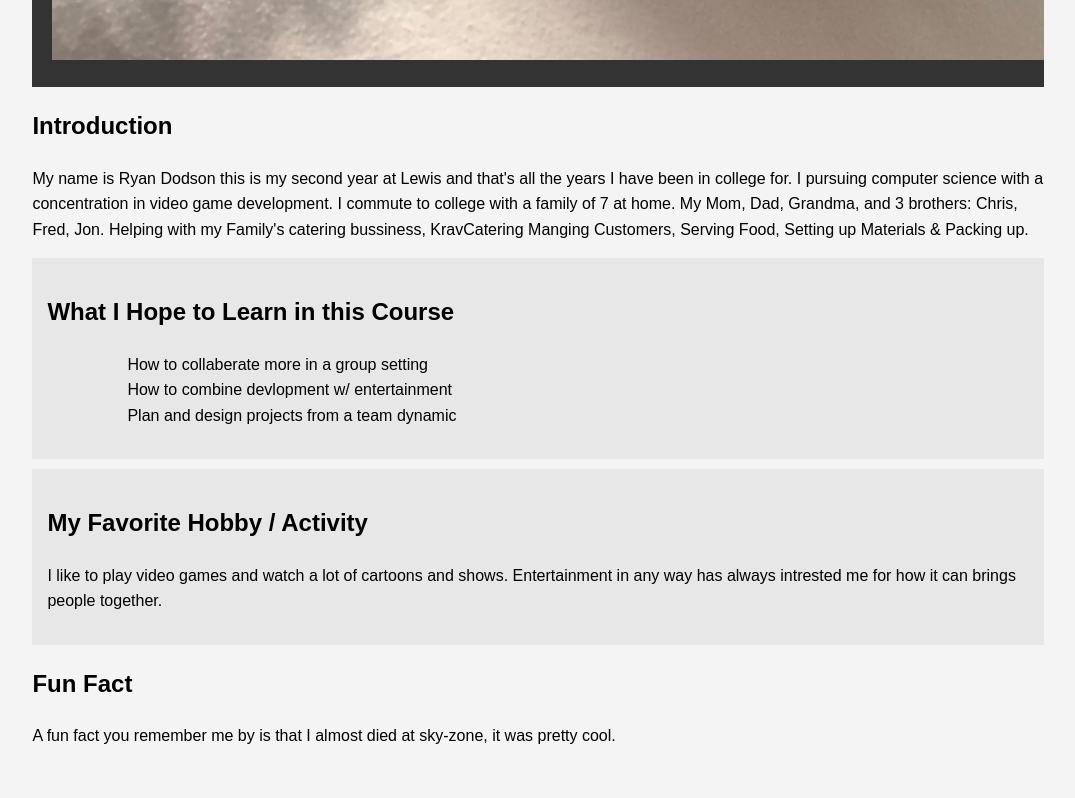
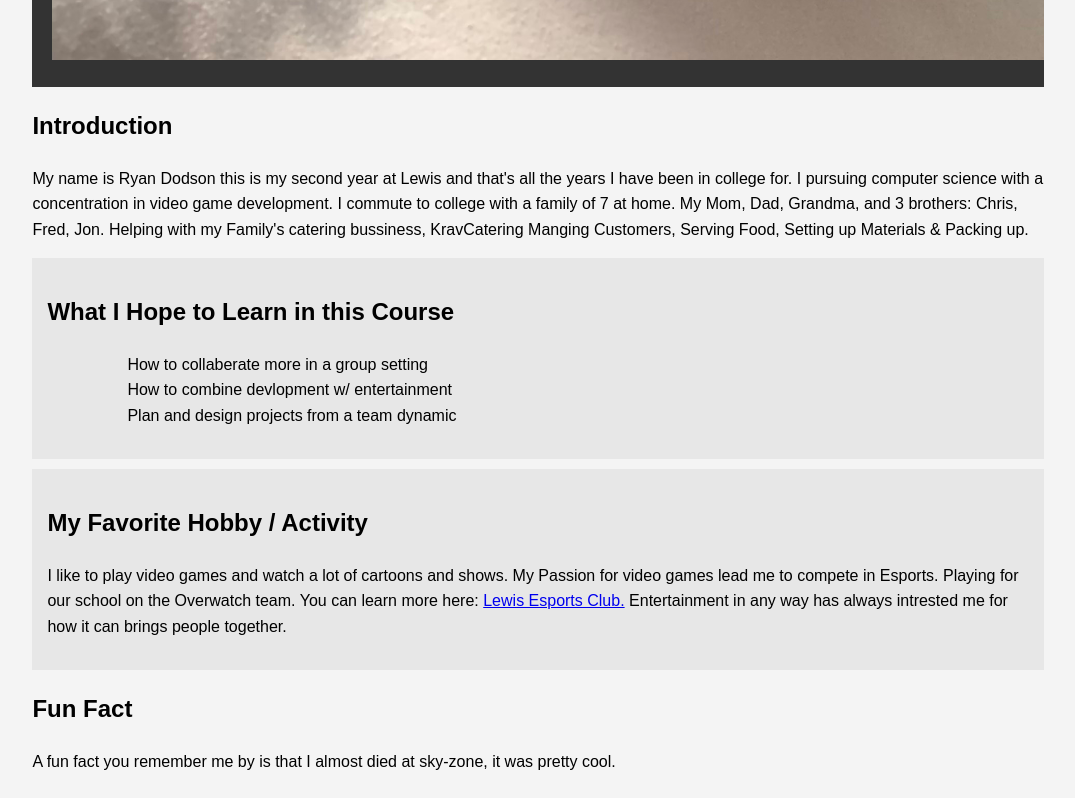
Before and after one commit to rdodson04/rdodson04.github.io, a plain HTML site: page index.html in a window 1280 px wide. Shown: the part 1773-2571 px from the top of the page, without its empty margins (102-1177 px from the left). Before the commit the page ends 2546 px from the top, so only its background shows below. Drawn offline with Linux system fonts and the light colour scheme.

Commit message:
Update index.html

```diff
--- a/index.html
+++ b/index.html
@@ -56,7 +56,9 @@
 
         <section class="hobbies">
             <h2>My Favorite Hobby / Activity</h2>
-            <p>I like to play video games and watch a lot of cartoons and shows. Entertainment in any way has always intrested me for how it can brings people together.</p>
+            <p>I like to play video games and watch a lot of cartoons and shows. My Passion for video games lead me to compete in Esports.
+		    Playing for our school on the Overwatch team. You can learn more here: <a href="https://www.w3schools.com/">Lewis Esports Club.</a>
+		    Entertainment in any way has always intrested me for how it can brings people together.</p>
         </section>
 
         <section class="fun-fact">
```
